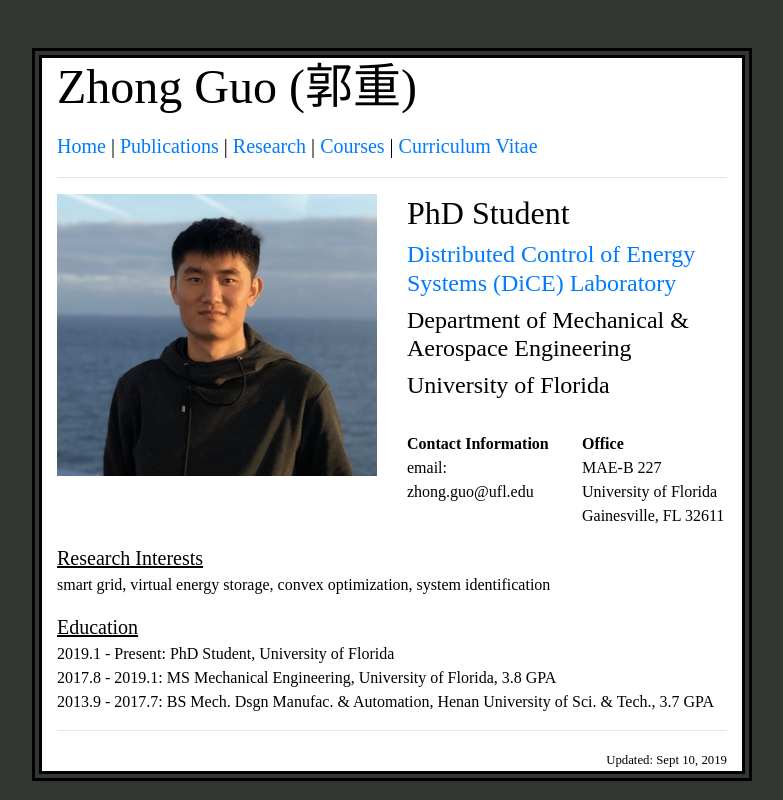
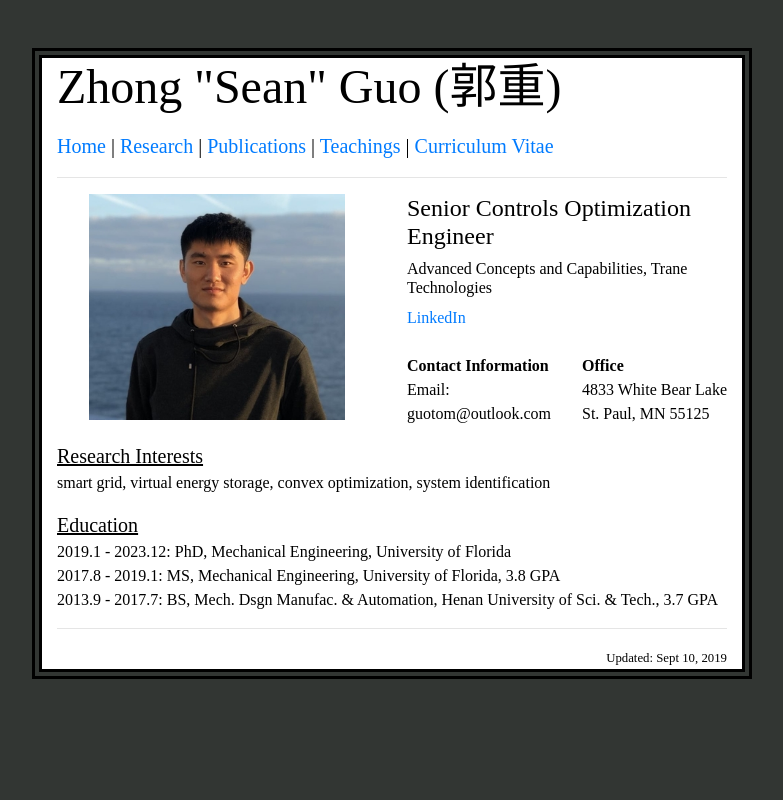
Before and after one commit to SeanZhongGuo/SeanZhongGuo.github.io, a plain HTML site: page index.html in a window 1280 px wide. Shown: the whole page, without its empty margins (248-1031 px from the left). Drawn offline with Linux system fonts and the light colour scheme.

Commit message:
information and layout update

```diff
--- a/index.html
+++ b/index.html
@@ -8,7 +8,7 @@
   <meta name="description" content="">
   <meta name="author" content="">
 
-  <title>UFL: Zhong Guo</title>
+  <title>Trane Technologies: Zhong "Sean" Guo</title>
 
   <!-- Bootstrap core CSS -->
   <link href="css/bootstrap.min.css" rel="stylesheet">
@@ -21,30 +21,28 @@
   <div class="container mt-5" style="border:10px double #000;">
     <div class="row">
       <div class="col-lg-12">
-	<h4 class="display-4"> Zhong Guo (郭重) </h4>
-	<p class="lead"> <a href = "index.html" > Home</a> | <a href = "publications.html" > Publications</a> | <a href = "research.html"> Research</a> | <a href = "courses.html"> Courses</a> | <a href = "documents/ZhongGuo_CV2019.pdf"> Curriculum Vitae</a> </p>
+	<h4 class="display-4">  Zhong "Sean" Guo (郭重) </h4>
+	<p class="lead"> <a href="index.html">Home</a> | <a href="research.html">Research</a> | <a href="publications.html">Publications</a> | <a href="teachings.html">Teachings</a> | <a href="documents/ZhongGuo_CV2019.pdf" target="_blank" rel="noopener">Curriculum Vitae</a> </p>
 	<hr>
       </div> <!-- END COL-LG-12 -->
     </div> <!-- END ROW -->
     <div class="row">
       <div class="col-lg-6 text-center">
-	<img src="photos/Portrait_Sean.jpg" class="img-responsive" style="max-width:100%">
+	<img src="photos/Portrait_Sean.jpg" class="img-responsive" style="max-width:80%">
       </div> <!-- END COL-LG-6 -->
       <div class="col-lg-6">
-	<h2> PhD Student </h2>
-	<a href="http://www.https://dicelab.mae.ufl.edu"> <h4>Distributed Control of Energy Systems (DiCE) Laboratory </h4> </a>
-	<h4> Department of Mechanical & Aerospace Engineering</h4>
-	<h4> University of Florida </h4><br>
+	<h4> Senior Controls Optimization Engineer </h4>
+	<h6> Advanced Concepts and Capabilities, Trane Technologies </h6>
+	<h7> <a href="https://www.linkedin.com/in/zhong-guo-phd-339b4a141/"> LinkedIn  </h7> </a> <br><br>
 	  <div class ="row">
             <div class="col-sm-6 ">
 		<strong> Contact Information </strong> <br>
-		email: zhong.guo@ufl.edu
+		Email: guotom@outlook.com
             </div> <!-- END COL-LG-6 -->
             <div class="col-sm-6">
 		<strong> Office </strong> <br>
-		MAE-B 227 <br>
-		University of Florida <br>
-		Gainesville, FL 32611
+		4833 White Bear Lake <br>
+		St. Paul, MN 55125
             </div> <!-- END COL-LG-6 -->
 	  </div> <!-- END ROW -->
       </div> <!-- END COL-LG-6 -->
@@ -61,9 +59,9 @@
 	<p class="lead"> <u>Education</u> </p>
 	  <div class ="row">
             <div class="col-sm-12">
-		2019.1 - Present: PhD Student, University of Florida</span> <br>
-		2017.8 - 2019.1: MS Mechanical Engineering, University of Florida, 3.8 GPA</span><br>
-		2013.9 - 2017.7: BS Mech. Dsgn Manufac. & Automation, Henan University of Sci. & Tech., 3.7 GPA </span><br>
+		2019.1 - 2023.12: PhD, Mechanical Engineering, University of Florida</span> <br>
+		2017.8 - 2019.1: MS, Mechanical Engineering, University of Florida, 3.8 GPA</span><br>
+		2013.9 - 2017.7: BS, Mech. Dsgn Manufac. & Automation, Henan University of Sci. & Tech., 3.7 GPA </span><br>
             </div> <!-- END COL-LG-3 -->
 
 	  </div> <!-- END ROW -->
```
Also changed, not shown: publications.html (+1 -1 lines), research.html (+1 -1 lines), teachings.html (renamed from courses.html, +2 -2 lines).
